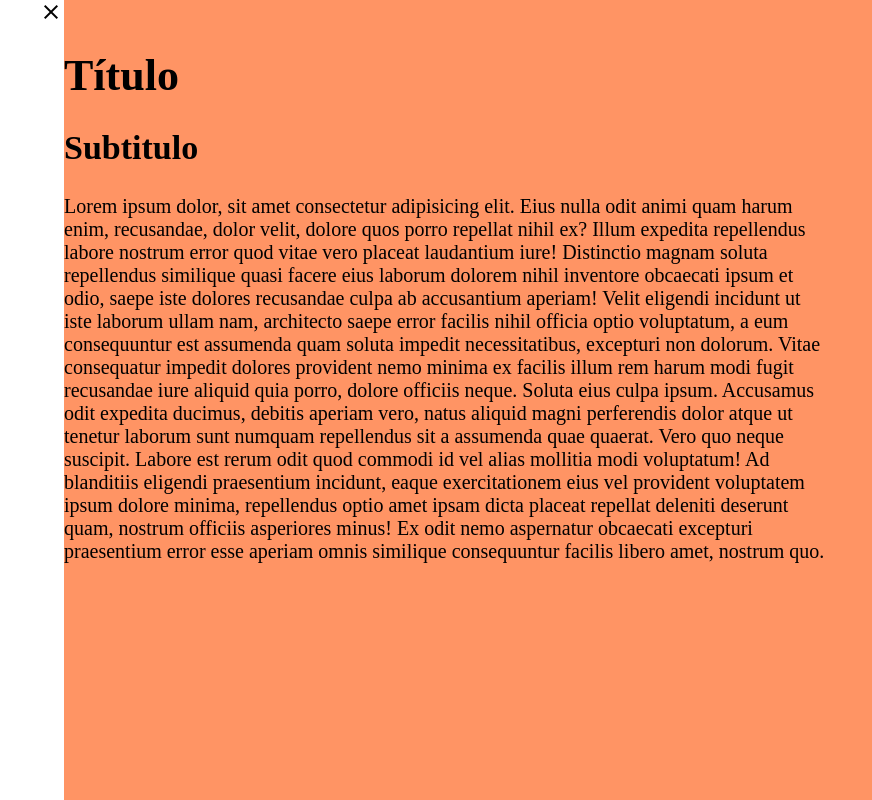
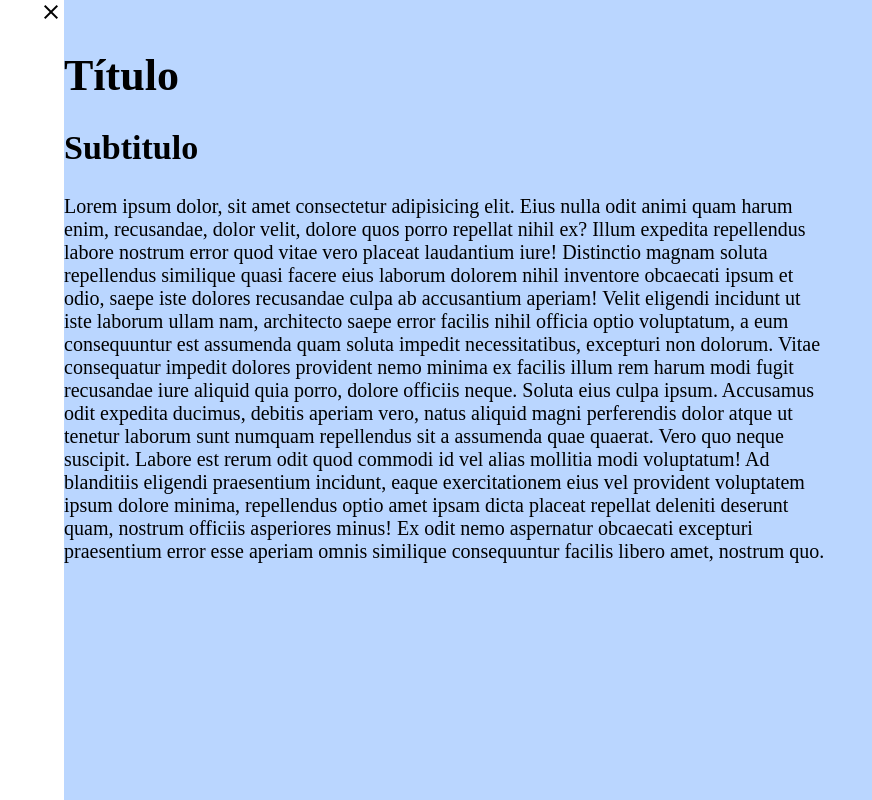
Before and after one commit to JaviCalonge/46-Men--Lateral, a plain HTML site: page index.html in a window 1280 px wide. Shown: the full height of the page, 192-1064 px from the left. Drawn offline with nearby package versions, Linux system fonts and the light colour scheme.

Commit message:
Clean CSS

```diff
--- a/style.css
+++ b/style.css
@@ -1,13 +1,14 @@
 body {
   margin: 0;
   padding: 0;
-  --bg-color: color-mix(in srgb, #f62 70%, #fff);
+  --bg-color: color-mix(in srgb, rgb(156, 196, 255) 70%, #fff);
   --sidebar-color: #fff;
-  --dark-color: #f62;
   background-color: var(--bg-color);
 }
 
+
 /* --------SIDEBAR-------- */
+
 
 aside {
   margin: 0;
@@ -25,7 +26,6 @@ aside {
   justify-content: space-between;
 }
 
-
 .sidebar__picture {
   display: flex;
   justify-content: center;
@@ -38,9 +38,6 @@ aside {
 
 .sidebar__nav ul {
   padding: 14px;
-  /* display: flex;
-  flex-direction: column;
-  justify-content: center; */
 }
 
 .sidebar__nav li, .sidebar__profile li {
@@ -109,14 +106,16 @@ input[type="checkbox"] {
 }
 
 
-/*------------------MAIN---------------*/
+/* --------SIDEBAR END-------- */
+
+
+/*---------------MAIN------------*/
 
 main {
   display: flex;
   margin: auto;
   max-width: clamp(320px, 60%, 800px);
 }
-
 
 .text__title {
   margin: 0;
@@ -132,29 +131,16 @@ main {
   font-size: 20px;
 }
 
+
+/*---------------MAIN END------------*/
+
+
+/*---------------MEDIA QUERIES------------*/
+
+
 @media (max-width: 518px) {
   main {
     margin-right: 1px;
     text-align: left;
   }
 }
-
-
-/*
-@media (max-width: 918px) {
-  .text{
-    display: flex;
-    flex-direction: column;
-    color: red;
-    width: 450px;
-    margin: auto;
-  }
-}
-
-@media (max-width: 650px) {
-  .text{
-    color: green;
-    width: 400px;
-    margin: 0px 200px 0px 100px;
-  }
-} */
```
